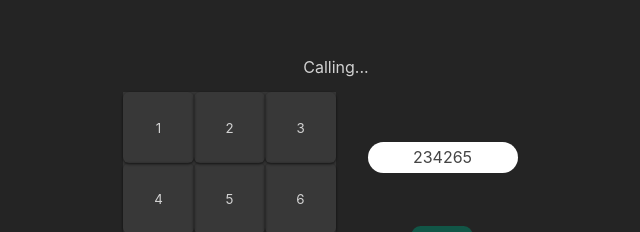
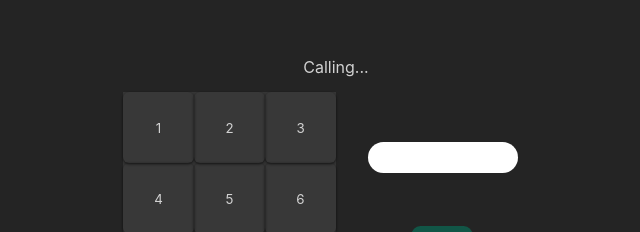
Before and after one commit to pauIbanez/W4CH3-pau-ibanez-phone, a React (Create React App) app: page / in a window 1280 px wide. Shown: the part 191-423 px from the top of the page, without its empty margins (304-944 px from the left). Built offline with nearby package versions, Linux system fonts and the light colour scheme.

Commit message:
Used context to pass number ingo Display

```diff
--- a/src/components/Actions/Actions.js
+++ b/src/components/Actions/Actions.js
@@ -3,10 +3,10 @@ import globalContext from "../../contexts/globalContext";
 import Display from "../Display/Display";
 
 const Actions = () => {
-  const { calling } = useContext(globalContext);
+  const { number } = useContext(globalContext);
   return (
     <div className="actions">
-      <Display number={234265} />
+      <Display number={number.number} />
       {/* <!-- El botón de llamar debe tener la clase "activo" cuando --> */}
       {/* <!-- el número de teléfono tiene 9 cifras --> */}
       <a href="asd" className="call">
--- a/src/components/GlobalContextProvider/GlobalContextProvider.js
+++ b/src/components/GlobalContextProvider/GlobalContextProvider.js
@@ -3,9 +3,9 @@ import globalContext from "../../contexts/globalContext";
 
 const GlobalContextProvider = ({ children }) => {
   const contextValue = {};
-  const [calling, setCalling] = useState(false);
+  const [number, setNumber] = useState();
 
-  contextValue.calling = { calling, setCalling };
+  contextValue.number = { number, setNumber };
 
   return (
     <globalContext.Provider value={contextValue}>
```
